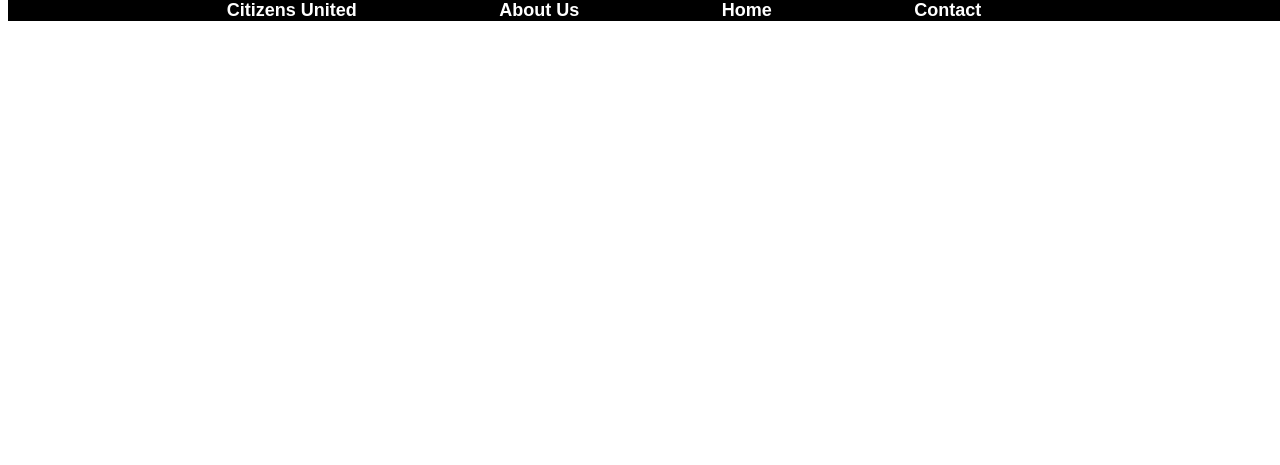
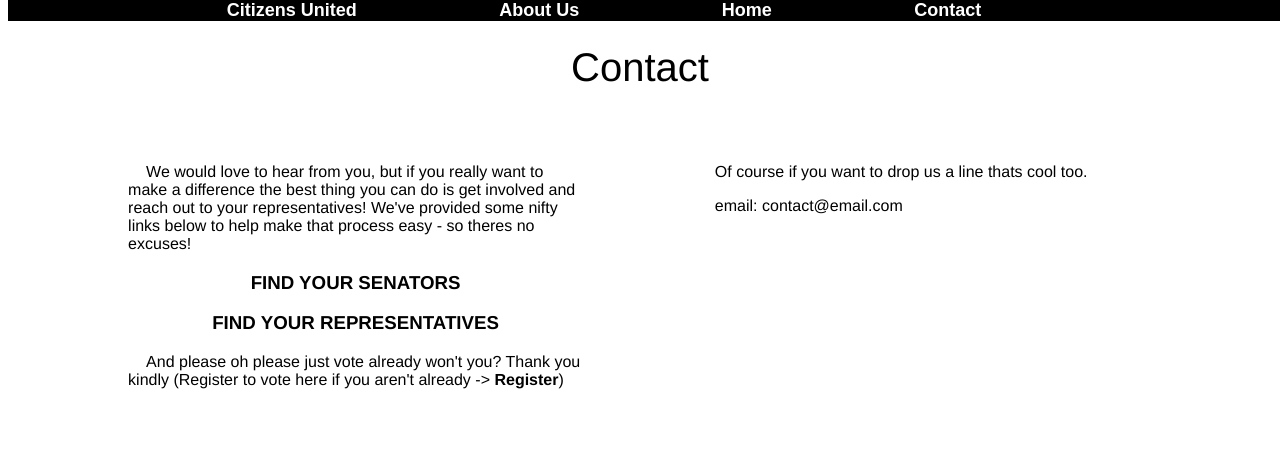
Before and after one commit to thisisniall/project_causes, a plain HTML site: page contact.html in a window 1280 px wide. Drawn offline with Linux system fonts and the light colour scheme.

Commit message:
contact.html styling and content

```diff
--- a/contact.html
+++ b/contact.html
@@ -3,7 +3,7 @@
 <head>
 	<meta charset="UTF-8">
 	<link rel="stylesheet" type="text/css" href="style.css">
-	<title>Citizens United</title>
+	<title>Contact</title>
 </head>
 <body>
 	<div id="navbar">
@@ -14,5 +14,35 @@
 			<li><a href="contact.html">Contact</a></li>
 		</ul>
 	</div>
+	<div id="page">
+		<div id="page">
+		<div id="title">
+			Contact
+		</div>
+		<div id="cWrap">
+			<div id="lColumn">
+				<p>
+					We would love to hear from you, but if you really want to make a difference the best thing you can do is get involved and reach out to your representatives! We've provided some nifty links below to help make that process easy - so theres no excuses!
+				</p>
+				<h3 class="subTitle">
+					<a class="link" href="http://whoismyrepresentative.com/">FIND YOUR SENATORS</a>
+				</h3>
+				<h3 class="subTitle">
+					<a class="link" href="http://whoismyrepresentative.com/">FIND YOUR REPRESENTATIVES</a>
+				</h3>
+				<p>
+					And please oh please just vote already won't you? Thank you kindly (Register to vote here if you aren't already -> <a class="link" href="https://vote.usa.gov/"><strong>Register</strong></a>)
+				</p>
+			</div>
+			<div id="cColumn">
+				<p>
+					Of course if you want to drop us a line thats cool too.
+				<p>
+				<p>
+					email: contact@email.com
+				</p>
+			</div>
+		</div>
+	</div>
 </body>
 </html>
--- a/style.css
+++ b/style.css
@@ -63,6 +63,11 @@ p {
 	text-align: center;
 }
 
+.link {
+	color: #000000;
+	text-decoration: none;
+}
+
 #lColumn {
 	width: 40%;
 	float: left;
```
